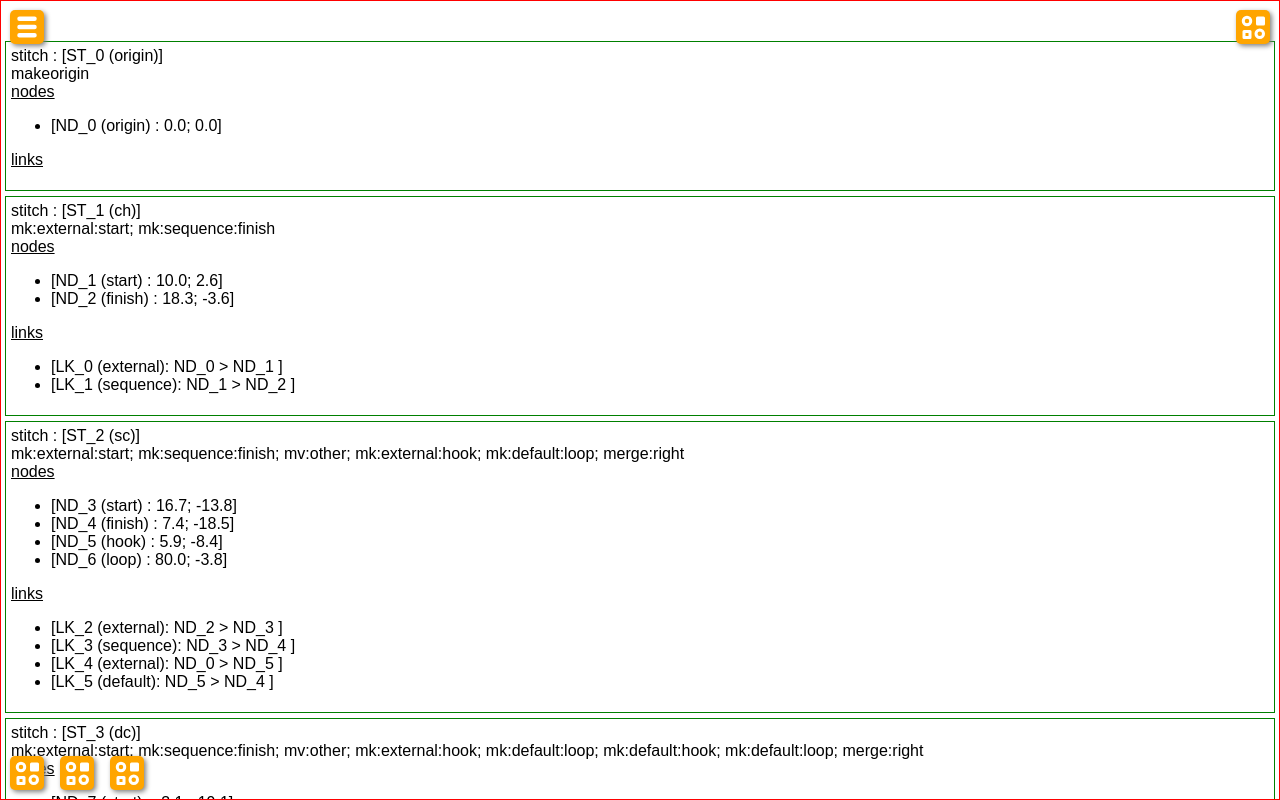
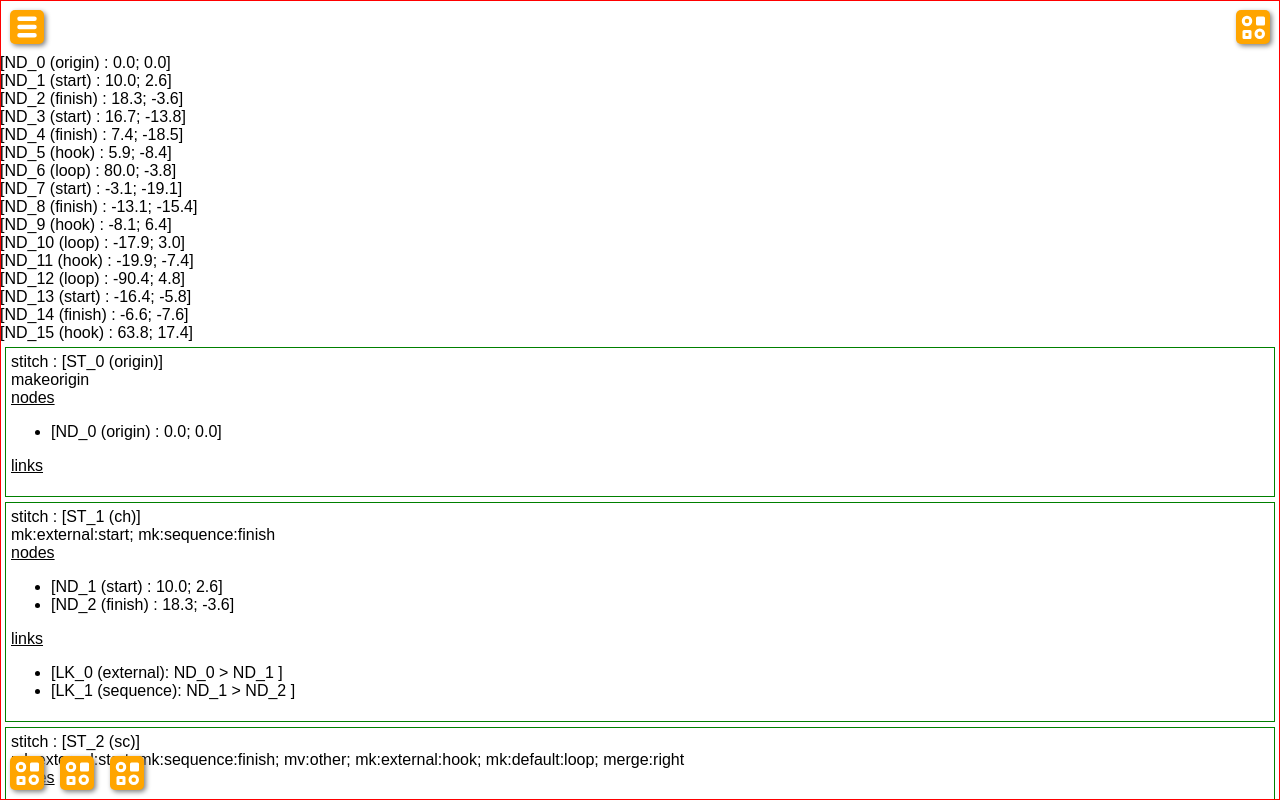
Before and after one commit to trekski/doilify, a Vue app: page / in a window 1280 px wide. Shown: the top 800 px of the page. Built offline with nearby package versions, Linux system fonts and the light colour scheme.

Commit message:
physics works!

```diff
--- a/src/components/Doily.vue
+++ b/src/components/Doily.vue
@@ -2,6 +2,13 @@
   <div>
     <br>
     <br>
+    <br>
+    <div
+      v-for="(n, index) in all_nodes"
+      :key="index"
+    >
+    {{ n.toString() }}
+    </div>
     <Stitch
       v-for="(s, index) in stitches"
       :key="index"
--- a/src/components/Stitch.vue
+++ b/src/components/Stitch.vue
@@ -1,11 +1,11 @@
 <template>
   <div class="stitch">
-    stitch : {{ stitch.toString() }} <br />
-    {{ stitch.sequence }}<br />
+    stitch : {{ stitch.toString() }} <br>
+    {{ stitch.sequence }}<br>
     <u>nodes</u>
     <ul>
       <li
-        v-for="(n, i) in  stitch._nodes"
+        v-for="(n, i) in stitch._nodes"
         :key="i"
       >
         {{ n.toString() }}
@@ -14,7 +14,7 @@
     <u>links</u>
     <ul>
       <li
-        v-for="(l, i) in  stitch._links"
+        v-for="(l, i) in stitch._links"
         :key="i"
       >
         {{ l.toString() }}
@@ -37,13 +37,13 @@ export default {
       default: Object
     }
   },
+  data () {
+    return {}
+  },
   computed: {
     nodes () {
       return Array.from(this.stitch._nodes.keys())
     }
-  },
-  data () {
-    return {}
   },
   mounted () {
   }
```
Also changed, not shown: 1 other file (tests, documents, lock files or other folders).
